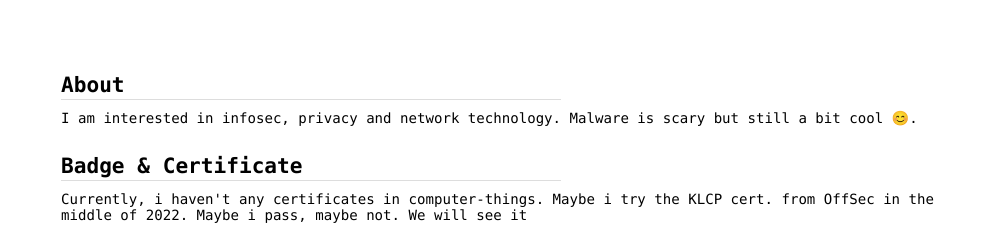
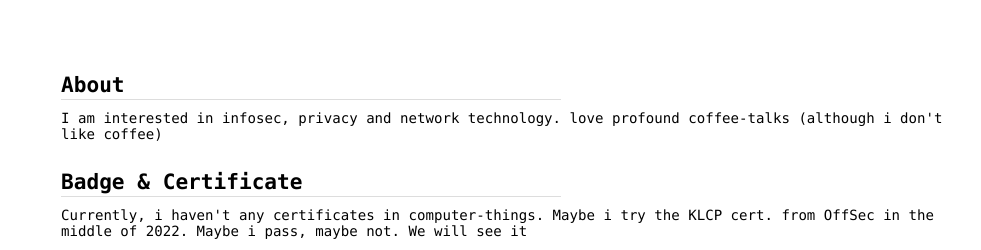
Before and after one commit to valentinbinotto/v434.net, a plain HTML site: page index.html in a window 1280 px wide. Shown: the part 389-639 px from the top of the page, 299-1280 px from the left. Drawn offline with Linux system fonts and the light colour scheme.

Commit message:
Update index.html

```diff
--- a/index.html
+++ b/index.html
@@ -94,7 +94,7 @@
 
   <section>
         <h2 style="width: 500px;height: 22px;margin-left: 350px;">About</h2>
-          <p style="margin-left: 350px;">I am interested in infosec, privacy and network technology. Malware is scary but still a bit cool 😊.</p>
+          <p style="margin-left: 350px;">I am interested in infosec, privacy and network technology. love profound coffee-talks (although i don't like coffee)</p>
     </section>
 
     <section>
```
